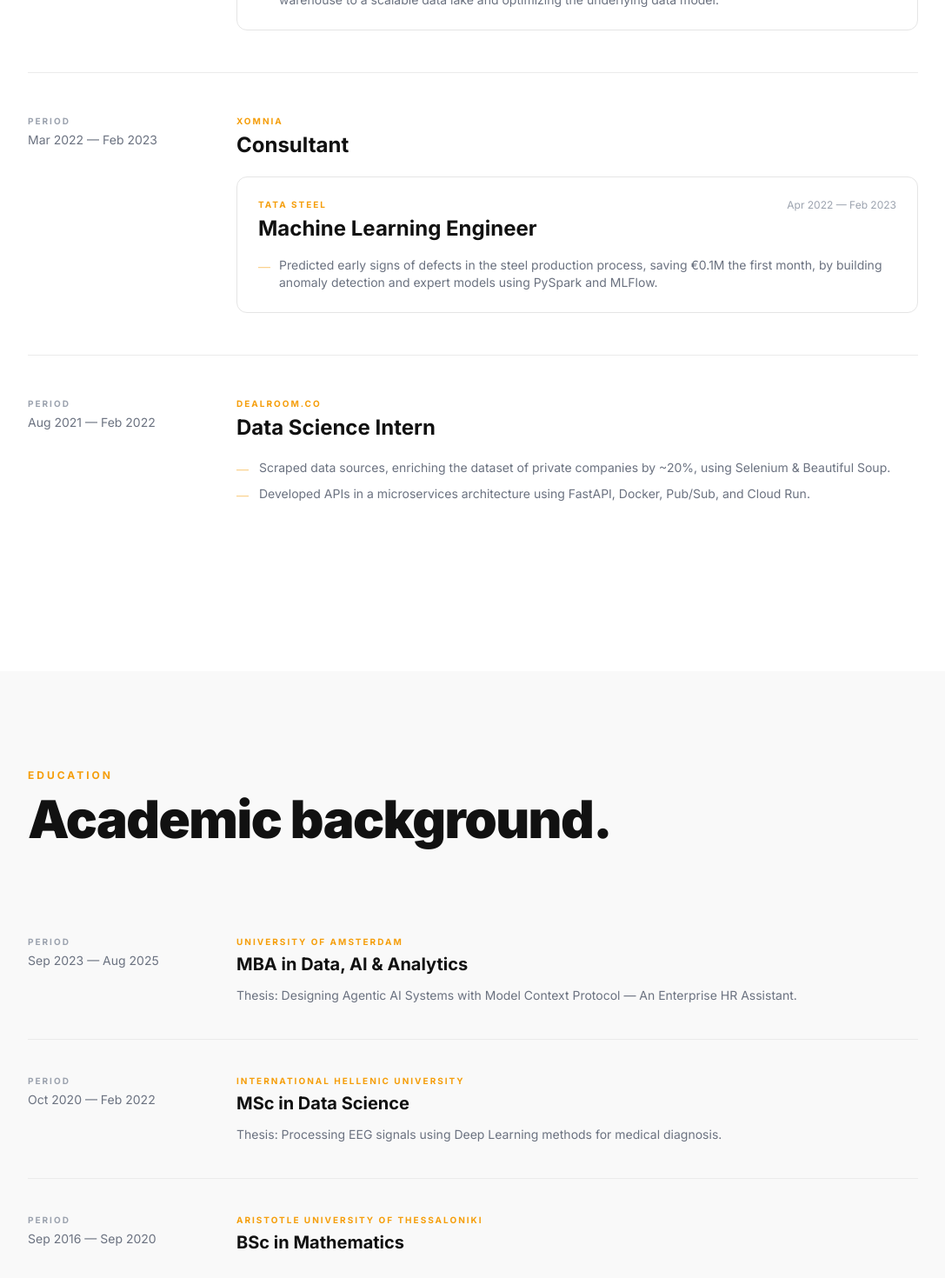
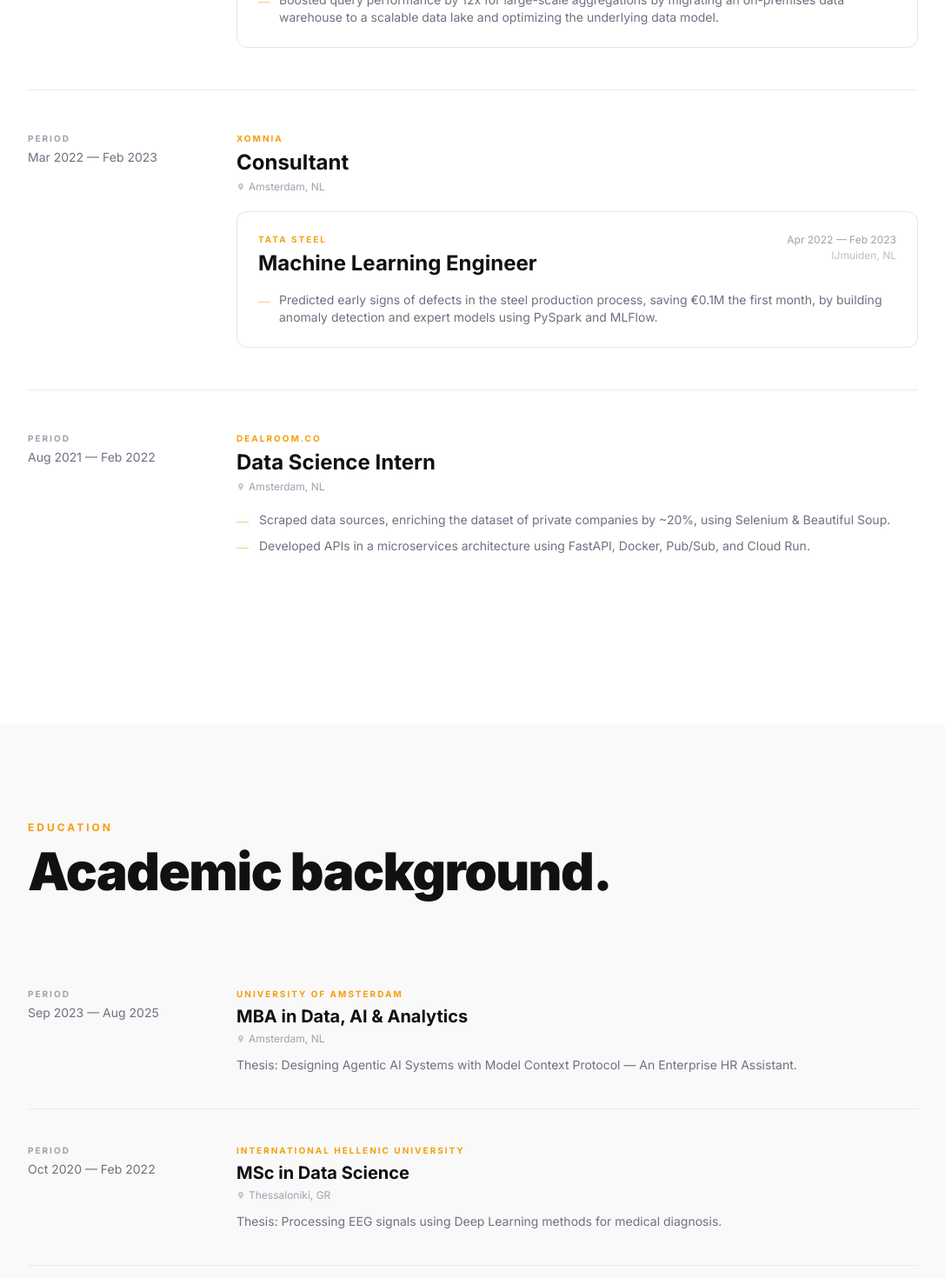
Before and after one commit to gkenios/portfolio, a React (Vite) app: page / in a window 1280 px wide. Shown: the part 2640-4110 px from the top of the page at 87% size, without its empty margins (96-1183 px from the left). Built offline with nearby package versions, Linux system fonts and the light colour scheme.

Commit message:
Add location

```diff
--- a/src/components/Education.tsx
+++ b/src/components/Education.tsx
@@ -50,6 +50,21 @@ export function Education({ educationEntries }: EducationProps) {
                   {entry.university}
                 </p>
                 <h3 className="text-xl font-bold">{entry.degree}</h3>
+                {entry.location && (
+                  <p className="flex items-center gap-1 text-xs text-dim mt-1">
+                    <svg
+                      xmlns="http://www.w3.org/2000/svg"
+                      width="10"
+                      height="10"
+                      viewBox="0 0 24 24"
+                      fill="currentColor"
+                      className="shrink-0 opacity-60"
+                    >
+                      <path d="M12 2C8.13 2 5 5.13 5 9c0 5.25 7 13 7 13s7-7.75 7-13c0-3.87-3.13-7-7-7zm0 9.5c-1.38 0-2.5-1.12-2.5-2.5s1.12-2.5 2.5-2.5 2.5 1.12 2.5 2.5-1.12 2.5-2.5 2.5z" />
+                    </svg>
+                    {entry.location}
+                  </p>
+                )}
                 {entry.description && entry.description.length > 0 && (
                   <ul className="mt-3 space-y-1">
                     {entry.description.map((line, i) => (
--- a/src/components/Experience/Experience.tsx
+++ b/src/components/Experience/Experience.tsx
@@ -50,7 +50,23 @@ export function Experience({ experienceEntries }: ExperienceProps) {
                 <p className="text-[10px] font-bold uppercase tracking-[0.2em] text-accent mb-1">
                   {entry.company}
                 </p>
-                <h3 className="text-2xl font-bold mb-5">{entry.role}</h3>
+                <h3 className="text-2xl font-bold">{entry.role}</h3>
+                {entry.location && (
+                  <p className="flex items-center gap-1 text-xs text-dim mt-1 mb-5">
+                    <svg
+                      xmlns="http://www.w3.org/2000/svg"
+                      width="10"
+                      height="10"
+                      viewBox="0 0 24 24"
+                      fill="currentColor"
+                      className="shrink-0 opacity-60"
+                    >
+                      <path d="M12 2C8.13 2 5 5.13 5 9c0 5.25 7 13 7 13s7-7.75 7-13c0-3.87-3.13-7-7-7zm0 9.5c-1.38 0-2.5-1.12-2.5-2.5s1.12-2.5 2.5-2.5 2.5 1.12 2.5 2.5-1.12 2.5-2.5 2.5z" />
+                    </svg>
+                    {entry.location}
+                  </p>
+                )}
+                {!entry.location && <div className="mb-5" />}
 
                 {entry.description.length > 0 && (
                   <ul className="space-y-2 mb-8">
--- a/src/components/Experience/ProjectCard.tsx
+++ b/src/components/Experience/ProjectCard.tsx
@@ -15,7 +15,12 @@ export function ProjectCard({ project }: ProjectCardProps) {
           </p>
           <h4 className="text-2xl font-bold">{project.role}</h4>
         </div>
-        <p className="text-xs text-dim whitespace-nowrap">{formatPeriod(project)}</p>
+        <div className="flex flex-col sm:items-end gap-0.5">
+          <p className="text-xs text-dim whitespace-nowrap">{formatPeriod(project)}</p>
+          {project.location && (
+            <p className="text-xs text-dim/70 whitespace-nowrap">{project.location}</p>
+          )}
+        </div>
       </div>
       {project.description.length > 0 && (
         <ul className="space-y-2">
--- a/src/data/education.ts
+++ b/src/data/education.ts
@@ -4,6 +4,7 @@ export const EDUCATION_ENTRIES: EducationEntry[] = [
   {
     university: 'University of Amsterdam',
     degree: 'MBA in Data, AI & Analytics',
+    location: 'Amsterdam, NL',
     startMonth: 'Sep',
     startYear: 2023,
     endMonth: 'Aug',
@@ -15,6 +16,7 @@ export const EDUCATION_ENTRIES: EducationEntry[] = [
   {
     university: 'International Hellenic University',
     degree: 'MSc in Data Science',
+    location: 'Thessaloniki, GR',
     startMonth: 'Oct',
     startYear: 2020,
     endMonth: 'Feb',
@@ -26,6 +28,7 @@ export const EDUCATION_ENTRIES: EducationEntry[] = [
   {
     university: 'Aristotle University of Thessaloniki',
     degree: 'BSc in Mathematics',
+    location: 'Thessaloniki, GR',
     startMonth: 'Sep',
     startYear: 2016,
     endMonth: 'Sep',
--- a/src/data/experience.ts
+++ b/src/data/experience.ts
@@ -4,6 +4,7 @@ export const EXPERIENCE_ENTRIES: ExperienceEntry[] = [
   {
     role: 'Consultant',
     company: 'Devoteam',
+    location: 'Amsterdam, NL',
     startMonth: 'Feb',
     startYear: 2023,
     endYear: 'Present',
@@ -12,6 +13,7 @@ export const EXPERIENCE_ENTRIES: ExperienceEntry[] = [
       {
         role: 'Senior/Lead Data Engineer',
         company: 'Shell',
+        location: 'The Hague, NL',
         startMonth: 'Sep',
         startYear: 2024,
         endMonth: 'Dec',
@@ -26,6 +28,7 @@ export const EXPERIENCE_ENTRIES: ExperienceEntry[] = [
       {
         role: 'Senior AI Engineer',
         company: 'Nationale Nederlanden',
+        location: 'Amsterdam, NL',
         startMonth: 'Sep',
         startYear: 2023,
         endMonth: 'Jul',
@@ -39,6 +42,7 @@ export const EXPERIENCE_ENTRIES: ExperienceEntry[] = [
       {
         role: 'Data Engineer',
         company: 'Budget Thuis',
+        location: 'Amsterdam, NL',
         startMonth: 'May',
         startYear: 2023,
         endMonth: 'Aug',
@@ -52,6 +56,7 @@ export const EXPERIENCE_ENTRIES: ExperienceEntry[] = [
   {
     role: 'Consultant',
     company: 'Xomnia',
+    location: 'Amsterdam, NL',
     startMonth: 'Mar',
     startYear: 2022,
     endMonth: 'Feb',
@@ -61,6 +66,7 @@ export const EXPERIENCE_ENTRIES: ExperienceEntry[] = [
       {
         role: 'Machine Learning Engineer',
         company: 'Tata Steel',
+        location: 'IJmuiden, NL',
         startMonth: 'Apr',
         startYear: 2022,
         endMonth: 'Feb',
@@ -74,6 +80,7 @@ export const EXPERIENCE_ENTRIES: ExperienceEntry[] = [
   {
     role: 'Data Science Intern',
     company: 'Dealroom.co',
+    location: 'Amsterdam, NL',
     startMonth: 'Aug',
     startYear: 2021,
     endMonth: 'Feb',
--- a/src/types.ts
+++ b/src/types.ts
@@ -9,6 +9,7 @@ export type TimePeriod = {
 export type EducationEntry = TimePeriod & {
   university: string;
   degree: string;
+  location?: string;
   description?: string[];
 };
 
@@ -16,6 +17,7 @@ export type EducationEntry = TimePeriod & {
 export type FlatExperienceEntry = TimePeriod & {
   role: string;
   company: string;
+  location?: string;
   description: string[];
 };
 
```
